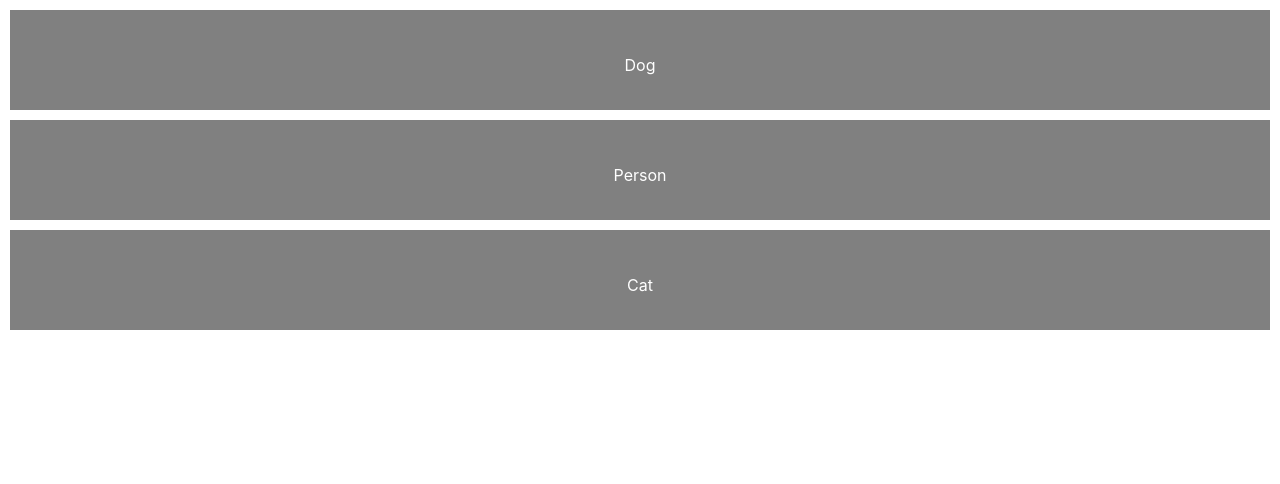
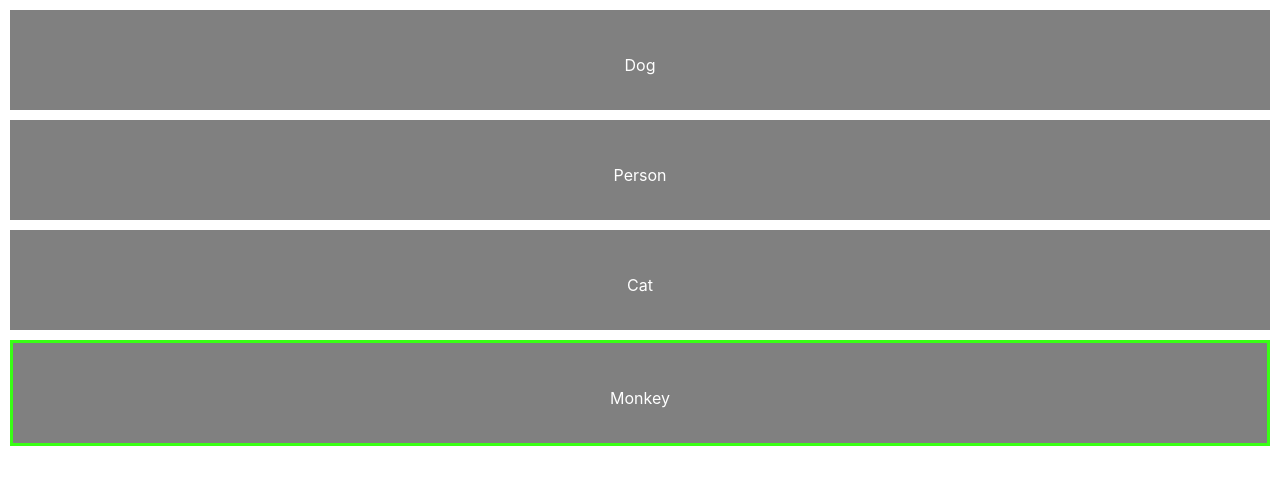
Before and after one commit to zcrowellTechtonic/react-border-click, a React (Create React App) app: page / in a window 1280 px wide. Shown: the top 484 px of the page. Built offline with nearby package versions, Linux system fonts and the light colour scheme.

Commit message:
Settingit stash

```diff
--- a/src/components/HelloWorld.js
+++ b/src/components/HelloWorld.js
@@ -9,10 +9,12 @@ const peopleArray = [
   { id: 2, name: "Person" },
   { id: 3, name: "Cat" }
 ];
+const singlePerson = {id: 4, name: "Monkey"}
+peopleArray.push(singlePerson)
 // Funcitonal component that has been exported and then imported into App.js
 function HelloWorld() {
 // React hook that keeps a small bit of state for us
-  const [border, setBorder] = useState(null);
+  const [border, setBorder] = useState(3);
 // Logging what our constant of border contains
   console.log("Index of list passed to border", border);
 
```
